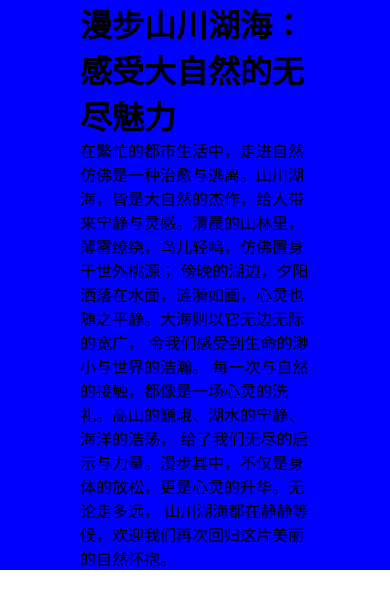
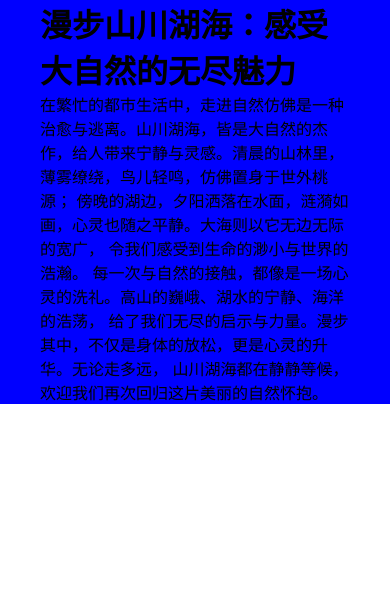
Before and after one commit to suchuhong/next-blog, a Next.js app: page / in a window 390 px wide. Shown: the top 608 px of the page. Built offline with nearby package versions, Linux system fonts and the light colour scheme.

Commit message:
屏幕大小适应

```diff
--- a/src/app/globals.css
+++ b/src/app/globals.css
@@ -35,3 +35,35 @@
   padding-left: 80px;
   padding-right: 80px;
 }
+
+@media screen and (max-width: 1536px) {
+  .wrapper {
+    max-width: 1366px;
+  }
+}
+
+@media screen and (max-width: 1280px) {
+  .wrapper {
+    max-width: 1024px;
+  }
+}
+
+@media screen and (max-width: 1024px) {
+  .wrapper {
+    max-width: 768px;
+    padding-left: 40px;
+    padding-right: 40px;
+  }
+}
+
+@media screen and (max-width: 768px) {
+  .wrapper {
+    max-width: 640px;
+  }
+}
+
+@media screen and (max-width: 640px) {
+  .wrapper {
+    max-width: 475px;
+  }
+}
```
